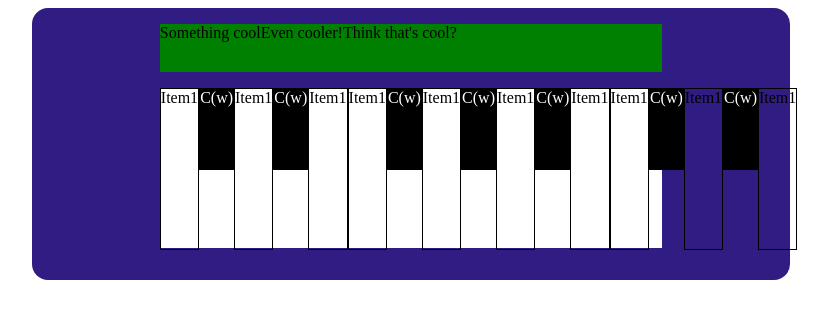
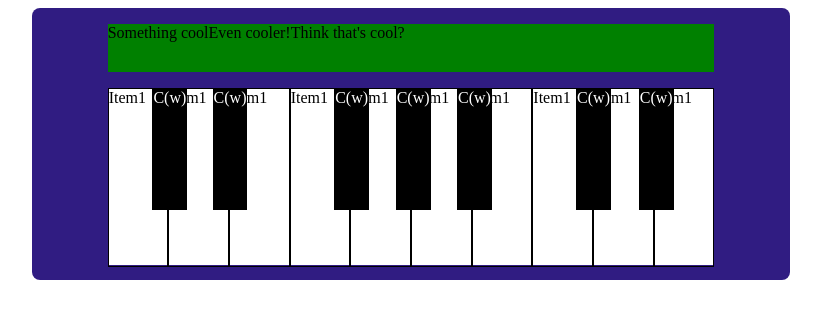
Before and after one commit to bjarkiivars/VEF1-, a website built with Vite: page index.html in a window 1280 px wide. Shown: the whole page, without its empty margins (229-1057 px from the left). Built offline with nearby package versions, Linux system fonts and the light colour scheme.

Commit message:
channges

```diff
--- a/index.html
+++ b/index.html
@@ -17,21 +17,21 @@
             </div>
             <div class="keyboard">
                 <div>Item1</div>
-                <span>C(w)</span>
+                <span class="node1">C(w)</span>
                 <div>Item1</div>
-                <span>C(w)</span>
+                <span class="node2">C(w)</span>
                 <div>Item1</div>
                 <div>Item1</div>
-                <span>C(w)</span>
+                <span class="node3">C(w)</span>
                 <div>Item1</div>
-                <span>C(w)</span>
+                <span class="node4">C(w)</span>
                 <div>Item1</div>
-                <span>C(w)</span>
+                <span class="node5">C(w)</span>
                 <div>Item1</div>
                 <div>Item1</div>
-                <span>C(w)</span>
+                <span class="node6">C(w)</span>
                 <div>Item1</div>
-                <span>C(w)</span>
+                <span class="node7">C(w)</span>
                 <div>Item1</div>
             </div>
         </div>
--- a/style.css
+++ b/style.css
@@ -3,7 +3,7 @@
     margin-left:20%;
     height:17rem;
     border:1rem;
-    border-radius:1rem;
+    border-radius:0.5rem;
     background-color: rgba(48,28,130,255);
 }
 
@@ -22,8 +22,8 @@
     flex-direction:row;
     background-color: rgba(0,128,0,255);
     margin-top: 1rem;
-    margin-right: 8rem;
-    margin-left: 8rem;
+    margin-right: 10%;
+    margin-left: 10%;
 }
 
 .keyboard{
@@ -31,10 +31,9 @@
     flex-direction: row;
     background-color: rgba(255,255,255,255);
     margin-top: 1rem;
-    margin-right: 8rem;
-    margin-left: 8rem;
-    height:10rem;
-
+    margin-right: 10%;
+    margin-left: 10%;
+    height: 65%;
 }
 
 .keyboard > div { /* Child element */
@@ -44,11 +43,38 @@
 }
 
 div + span { /* Sibling element */
-    /*position: absolute;*/
-    /*right:1rem;*/
-    height:50%;
+    position:absolute;
+    height:15%;
     border:0.1rem solid rgba(0,0,0,255);
     background-color: rgba(0,0,0,255);
     color:white;
 
 }
+
+.node1 {
+    margin-left: 3.5%;
+}
+
+.node2 {
+    margin-left: 8.2%;
+}
+
+.node3 {
+    margin-left: 17.7%;
+}
+
+.node4 {
+    margin-left: 22.5%;
+}
+
+.node5 {
+    margin-left: 27.3%;
+}
+
+.node6 {
+    margin-left: 36.6%;
+}
+
+.node7 {
+    margin-left: 41.5%;
+}
```
